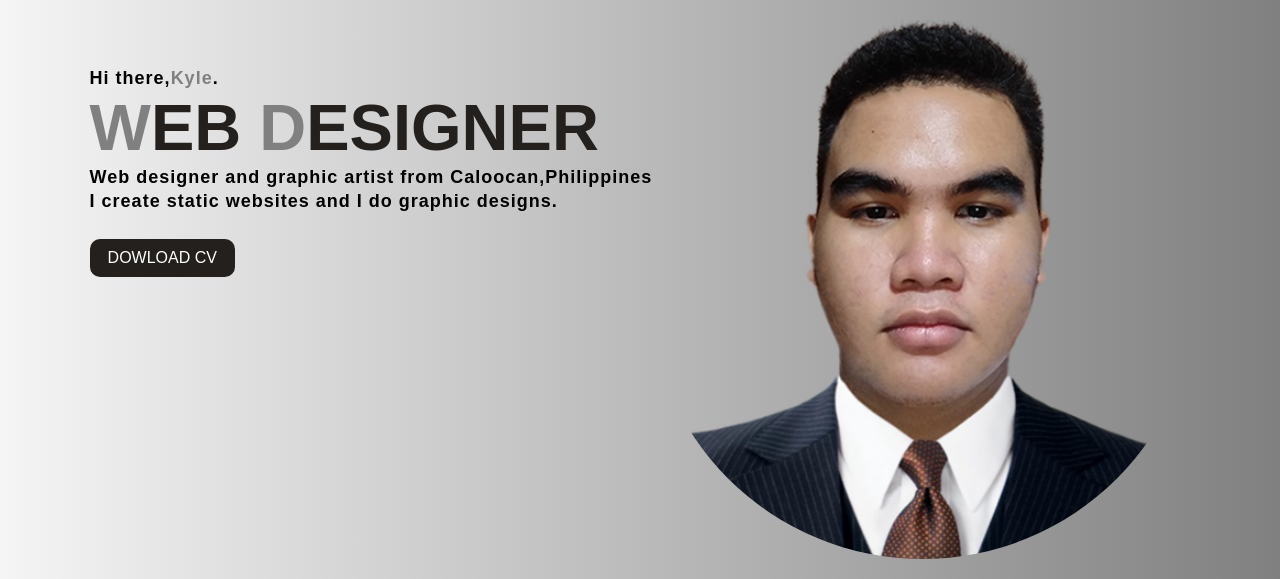
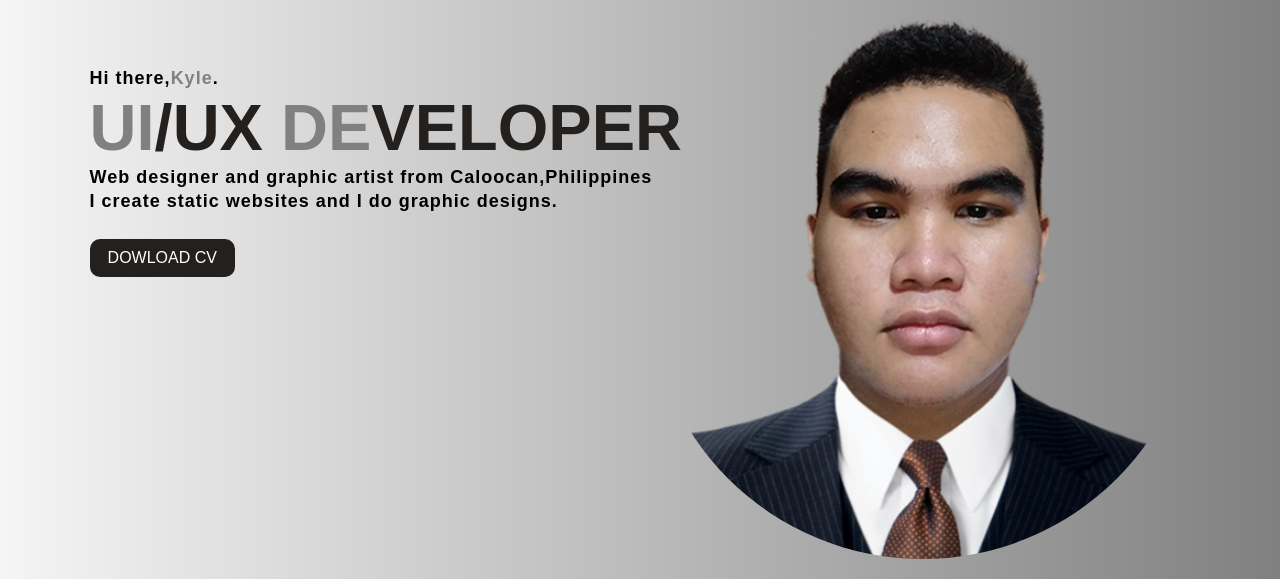
Before and after one commit to Kylepasuquin18/my-portfolio.., a plain HTML site: page index.html in a window 1280 px wide. Shown: the part 221-800 px from the top of the page. Drawn offline with Linux system fonts and the light colour scheme.

Commit message:
Update index.html

```diff
--- a/index.html
+++ b/index.html
@@ -25,7 +25,7 @@
         </div>
     <div class="info">
             <h3>Hi there,<span>Kyle</span>.</h3>
-            <h1><span>W</span>EB <span>D</span>ESIGNER</h1>
+            <h1><span>UI</span>/UX <span>DE</span>VELOPER</h1>
             <h3>Web designer and graphic artist from Caloocan,Philippines
                 <br>I create static websites and I do graphic designs.</h3>
                 <a href="PASUQUN-RESUME.pdf">DOWLOAD CV</a>
```
